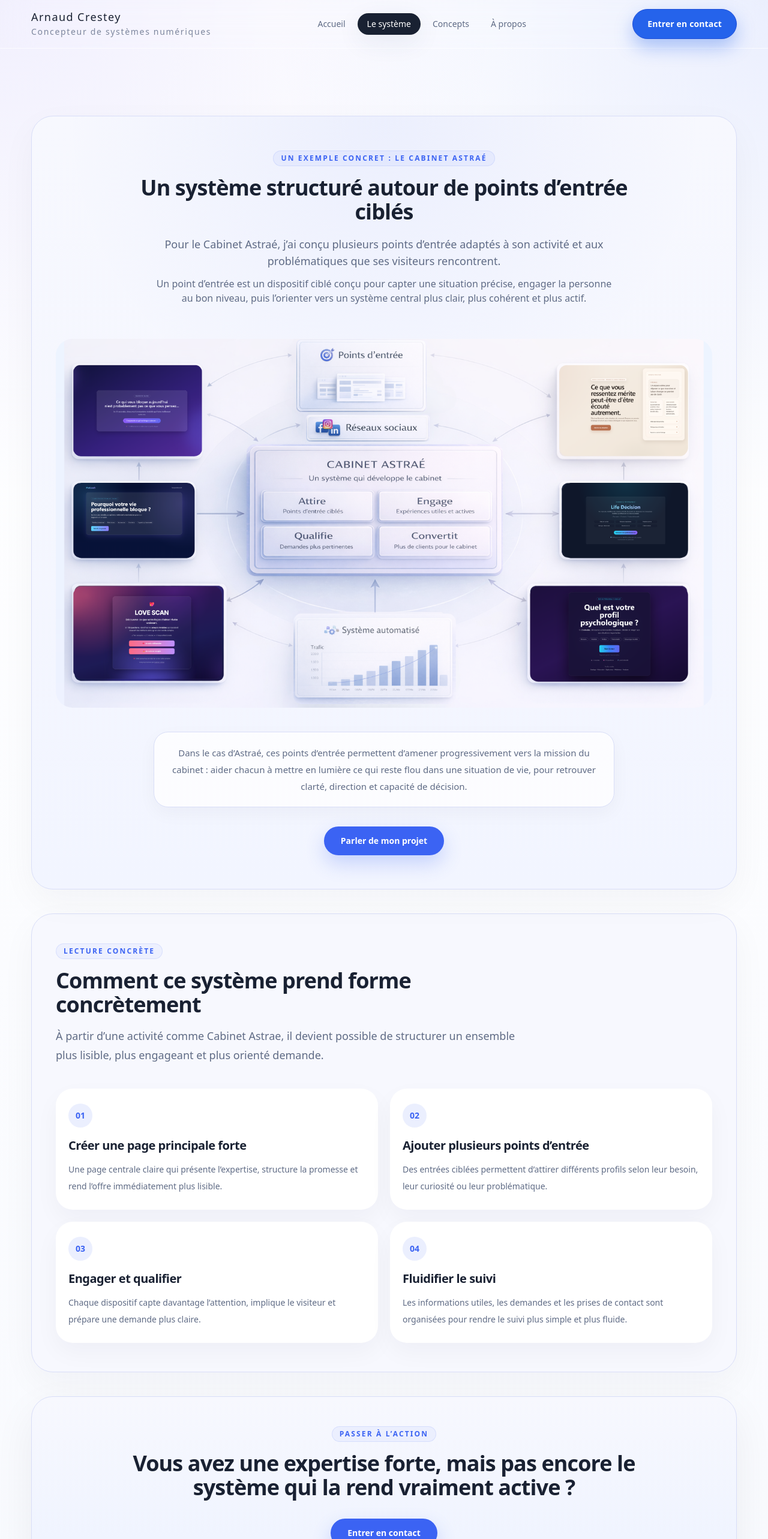
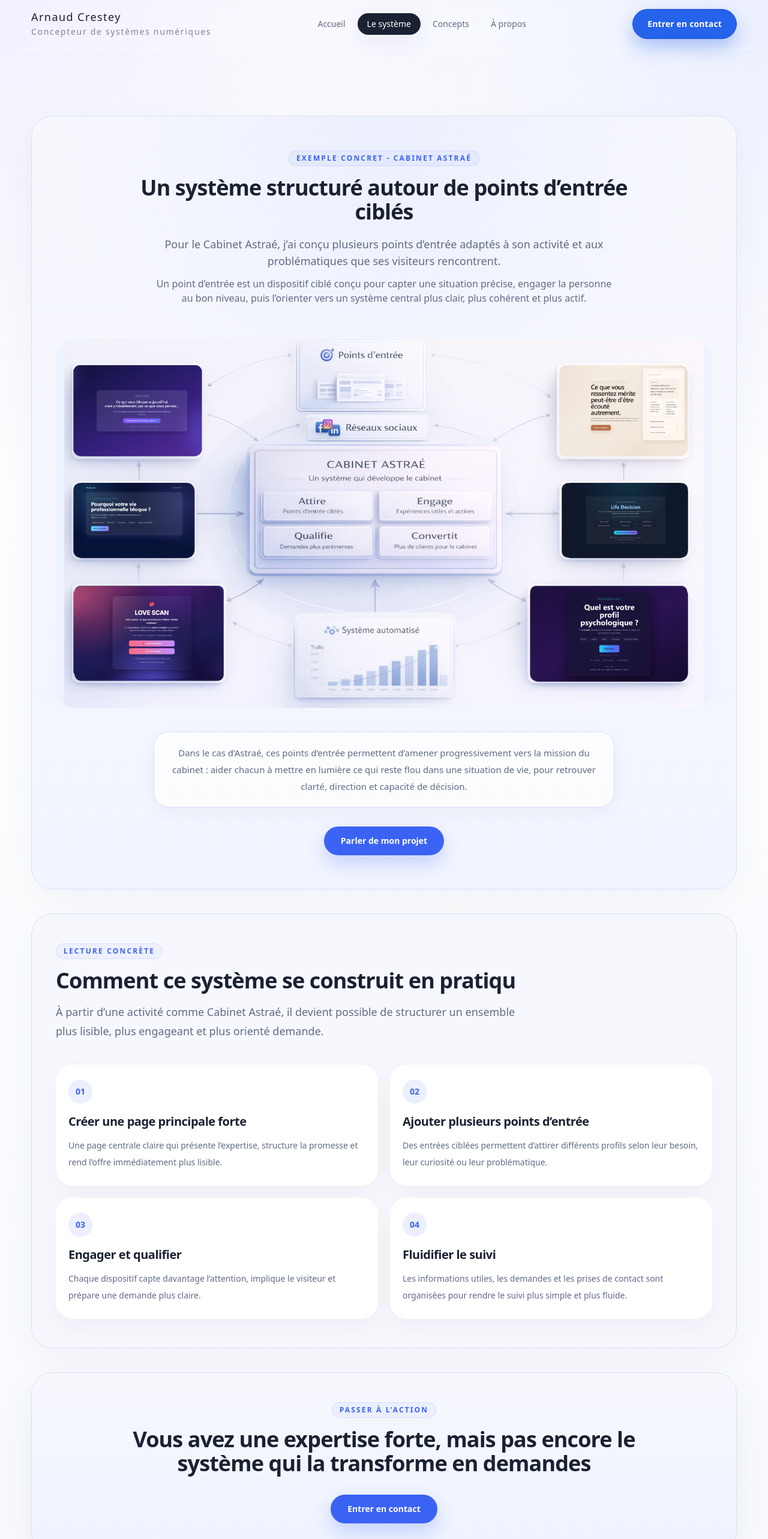
Before and after one commit to arnaudcrestey/portail-site-vitrine, a Next.js app: page /systeme in a window 1280 px wide. Shown: the top 2566 px of the page at 60% size. Built offline with nearby package versions, Linux system fonts and the light colour scheme.

Commit message:
Update page.tsx

```diff
--- a/app/systeme/page.tsx
+++ b/app/systeme/page.tsx
@@ -44,7 +44,7 @@ export default function SystemePage() {
             <div className="pointer-events-none absolute inset-0 bg-[radial-gradient(circle_at_top,rgba(59,99,243,0.06),transparent_38%)]" />
 
             <div className="relative mx-auto max-w-4xl text-center">
-              <span className="section-eyebrow">Un exemple concret : le Cabinet Astraé</span>
+              <span className="section-eyebrow">Exemple concret - Cabinet Astraé</span>
 
               <h1 className="mt-4 text-3xl font-semibold tracking-tight text-ink sm:text-4xl">
                 Un système structuré autour de points d’entrée ciblés
@@ -102,11 +102,11 @@ export default function SystemePage() {
               <span className="section-eyebrow">Lecture concrète</span>
 
               <h2 className="mt-4 text-3xl font-semibold tracking-tight text-ink sm:text-4xl">
-                Comment ce système prend forme concrètement
+                Comment ce système se construit en pratiqu
               </h2>
 
               <p className="mt-4 text-lg leading-8 text-slate">
-                À partir d’une activité comme Cabinet Astrae, il devient possible de structurer un
+                À partir d’une activité comme Cabinet Astraé, il devient possible de structurer un
                 ensemble plus lisible, plus engageant et plus orienté demande.
               </p>
             </div>
@@ -141,7 +141,7 @@ export default function SystemePage() {
             <span className="section-eyebrow">Passer à l’action</span>
 
             <h2 className="mx-auto mt-4 max-w-4xl text-3xl font-semibold tracking-tight text-ink sm:text-4xl">
-              Vous avez une expertise forte, mais pas encore le système qui la rend vraiment active ?
+              Vous avez une expertise forte, mais pas encore le système qui la transforme en demandes
             </h2>
 
             <div className="mt-8 flex justify-center">
```
